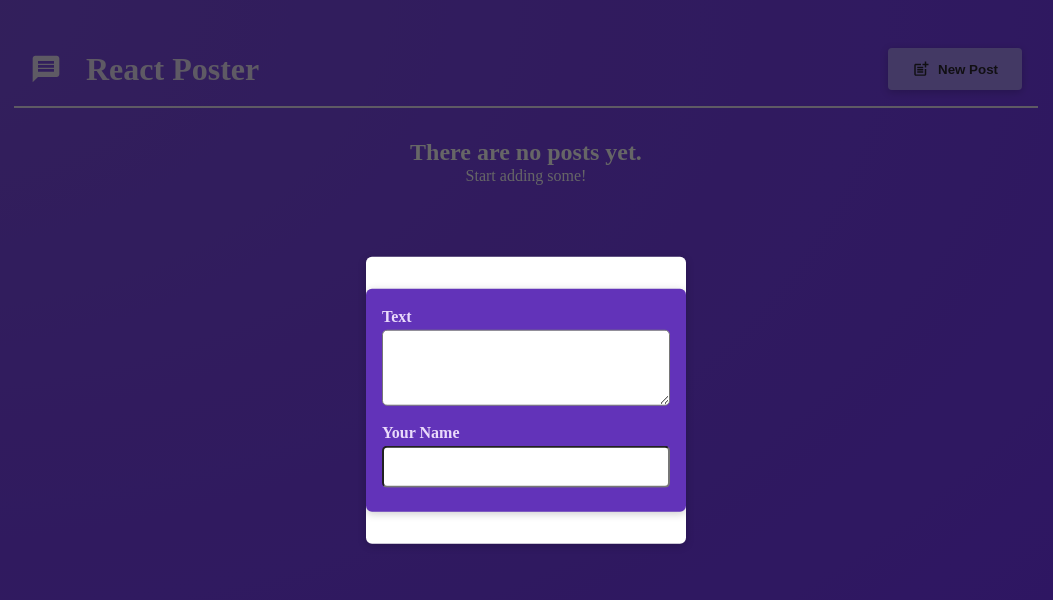
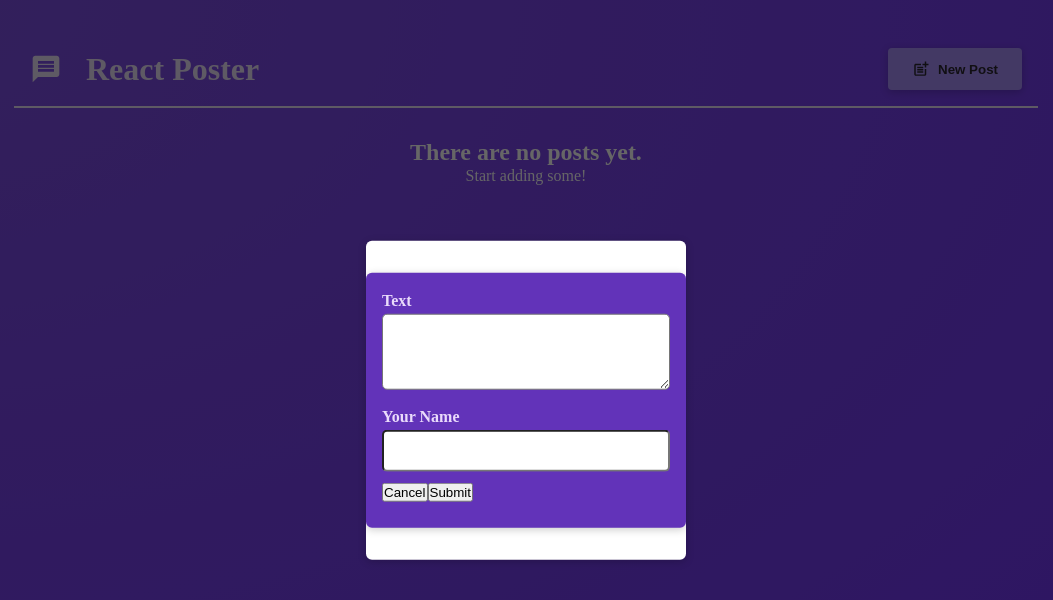
Before and after one commit to Shariif-Mohsoo/react-basics-refresher, a React (Vite) app: page / in a window 1280 px wide. Both pictures are taken after a click on the button "New Post". Shown: the top 600 px of the page, without its empty margins (114-1167 px from the left). Built offline with nearby package versions, Linux system fonts and the light colour scheme.

Commit message:
component to create post

```diff
--- a/src/components/NewPost.jsx
+++ b/src/components/NewPost.jsx
@@ -1,15 +1,60 @@
+import { useState } from "react";
+
 import classes from "./NewPost.module.css";
 
-const NewPost = () => {
+const NewPost = (props) => {
+  const [enteredBody, setEnteredBody] = useState("");
+  const [enteredAuthor, setEnteredAuthor] = useState("");
+  const bodyChangeHandler = (event) => {
+    // console.log(event.target.value);
+    setEnteredBody(event.target.value);
+  };
+
+  const authorChangeHandler = (event) => {
+    // console.log(event.target.value);
+    setEnteredAuthor(event.target.value);
+  };
+
+  const handleSubmit = (event) => {
+    event.preventDefault();
+    const postData = {
+      body: enteredBody,
+      author: enteredAuthor,
+    };
+    props.onAddPost(postData);
+    setEnteredAuthor("");
+    setEnteredBody("");
+    props.onCancel();
+    // console.log(postData);
+  };
+
   return (
-    <form className={classes.form}>
+    <form className={classes.form} onSubmit={handleSubmit}>
       <p>
         <label htmlFor="body">Text</label>
-        <textarea id="body" required rows={3} />
+        <textarea
+          value={enteredBody}
+          onChange={bodyChangeHandler}
+          id="body"
+          required
+          rows={3}
+        />
       </p>
       <p>
         <label htmlFor="name">Your Name</label>
-        <input type="text" id="name" required />
+        <input
+          value={enteredAuthor}
+          onChange={authorChangeHandler}
+          type="text"
+          id="name"
+          required
+        />
+      </p>
+      <p className={classes.actions}>
+        <button type="button" onClick={props.onCancel}>
+          Cancel
+        </button>
+        <button>Submit</button>
       </p>
     </form>
   );
```
